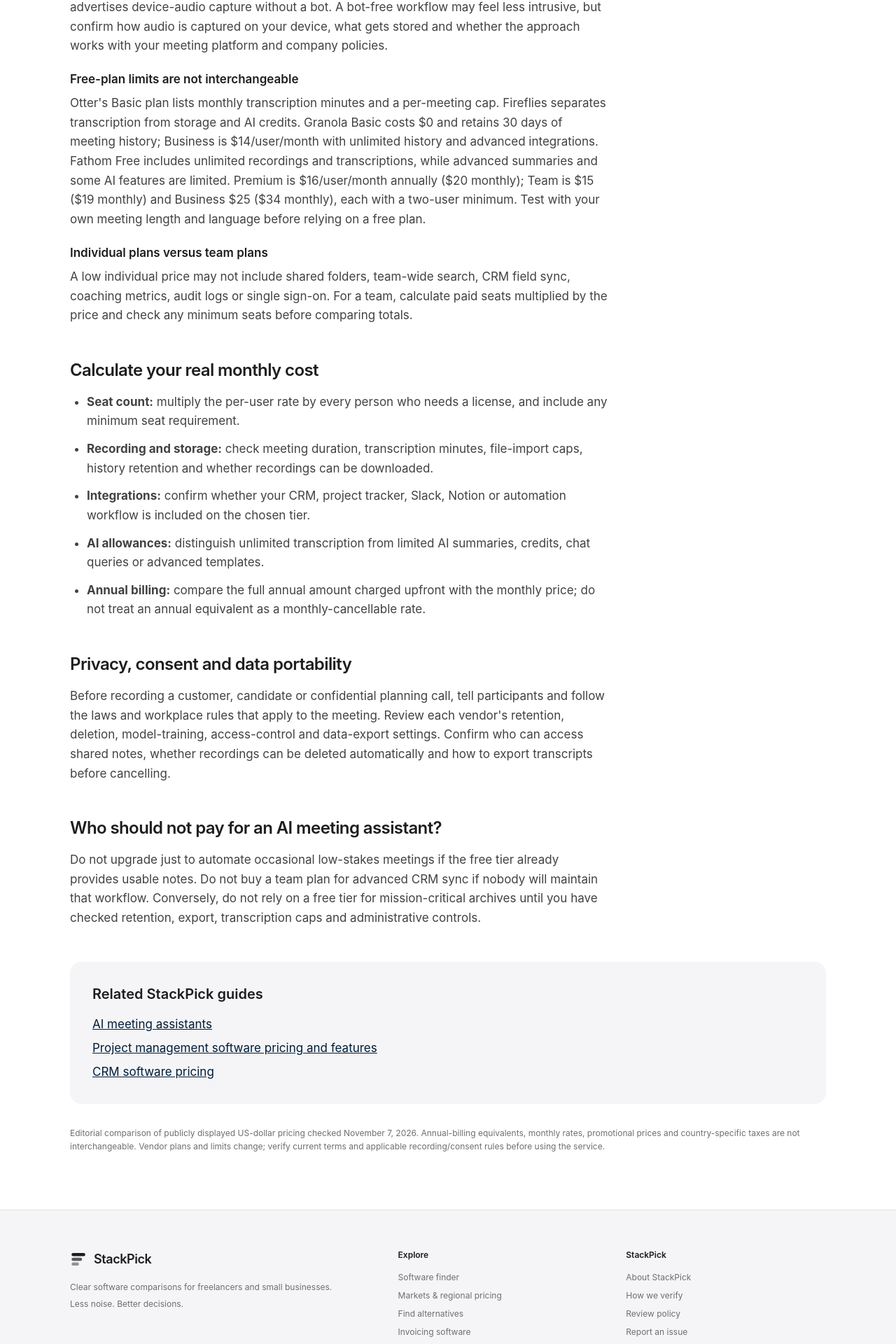
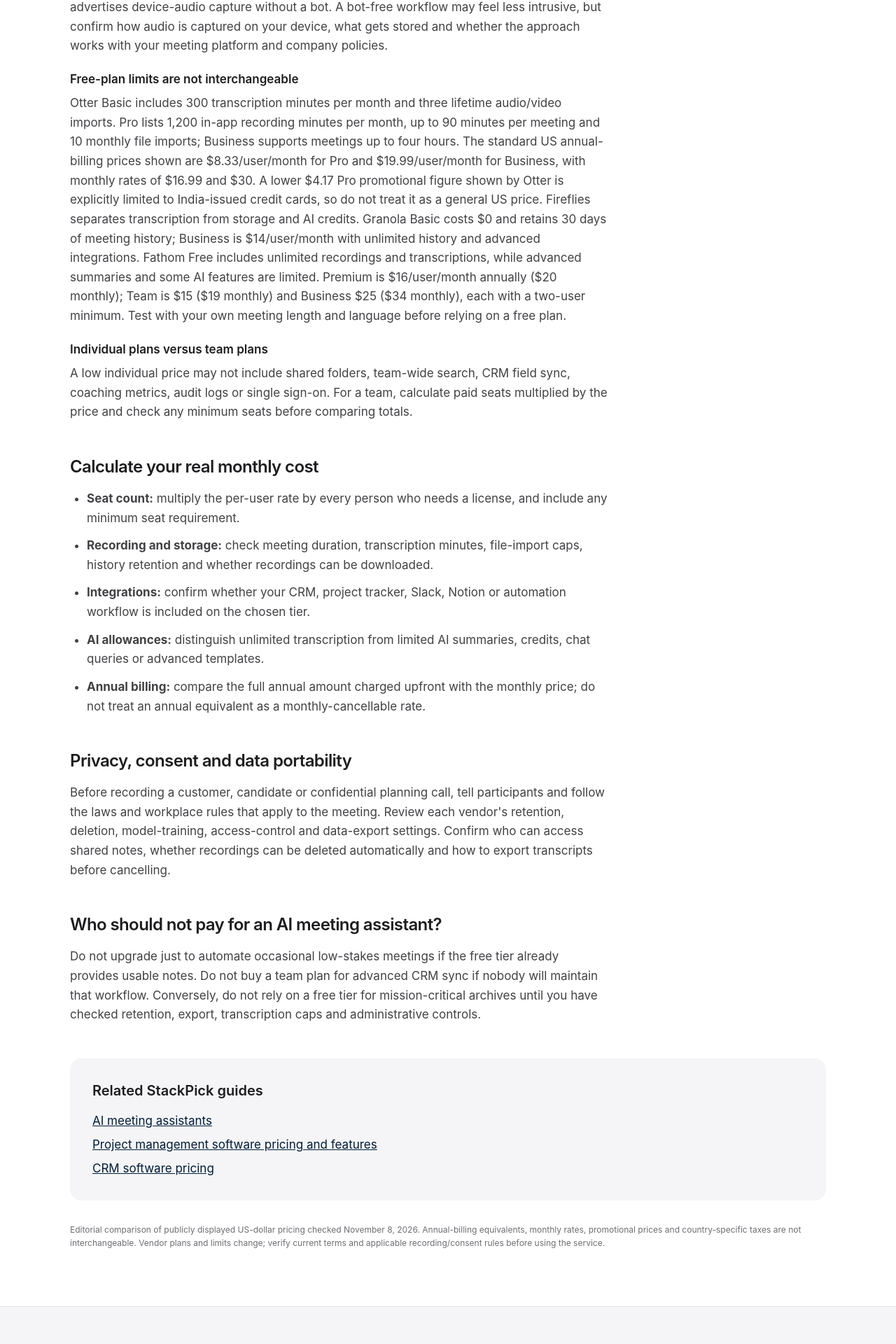
Before and after one commit to LinukaBandara/StackPick, a Next.js app: page /best/ai-meeting-assistant-pricing in a window 1280 px wide. Shown: the part 2650-4570 px from the top of the page at 70% size. Built offline with nearby package versions, Linux system fonts and the light colour scheme; no server answers.

Commit message:
Clarify Otter pricing and regional promotion limits

```diff
--- a/app/best/ai-meeting-assistant-pricing/page.tsx
+++ b/app/best/ai-meeting-assistant-pricing/page.tsx
@@ -48,7 +48,7 @@ export default function Page() {
           <h2 className="text-2xl font-semibold tracking-tight">Compare the capture method before the price</h2>
           <div className="mt-5 space-y-5 text-[#424245]">
             <div><h3 className="font-semibold text-[#1d1d1f]">Meeting bot versus bot-free capture</h3><p className="mt-2 leading-relaxed">Fathom, Fireflies and Otter commonly join supported video calls as a meeting assistant. Granola advertises device-audio capture without a bot. A bot-free workflow may feel less intrusive, but confirm how audio is captured on your device, what gets stored and whether the approach works with your meeting platform and company policies.</p></div>
-            <div><h3 className="font-semibold text-[#1d1d1f]">Free-plan limits are not interchangeable</h3><p className="mt-2 leading-relaxed">Otter's Basic plan lists monthly transcription minutes and a per-meeting cap. Fireflies separates transcription from storage and AI credits. Granola Basic costs $0 and retains 30 days of meeting history; Business is $14/user/month with unlimited history and advanced integrations. Fathom Free includes unlimited recordings and transcriptions, while advanced summaries and some AI features are limited. Premium is $16/user/month annually ($20 monthly); Team is $15 ($19 monthly) and Business $25 ($34 monthly), each with a two-user minimum. Test with your own meeting length and language before relying on a free plan.</p></div>
+            <div><h3 className="font-semibold text-[#1d1d1f]">Free-plan limits are not interchangeable</h3><p className="mt-2 leading-relaxed">Otter Basic includes 300 transcription minutes per month and three lifetime audio/video imports. Pro lists 1,200 in-app recording minutes per month, up to 90 minutes per meeting and 10 monthly file imports; Business supports meetings up to four hours. The standard US annual-billing prices shown are $8.33/user/month for Pro and $19.99/user/month for Business, with monthly rates of $16.99 and $30. A lower $4.17 Pro promotional figure shown by Otter is explicitly limited to India-issued credit cards, so do not treat it as a general US price. Fireflies separates transcription from storage and AI credits. Granola Basic costs $0 and retains 30 days of meeting history; Business is $14/user/month with unlimited history and advanced integrations. Fathom Free includes unlimited recordings and transcriptions, while advanced summaries and some AI features are limited. Premium is $16/user/month annually ($20 monthly); Team is $15 ($19 monthly) and Business $25 ($34 monthly), each with a two-user minimum. Test with your own meeting length and language before relying on a free plan.</p></div>
             <div><h3 className="font-semibold text-[#1d1d1f]">Individual plans versus team plans</h3><p className="mt-2 leading-relaxed">A low individual price may not include shared folders, team-wide search, CRM field sync, coaching metrics, audit logs or single sign-on. For a team, calculate paid seats multiplied by the price and check any minimum seats before comparing totals.</p></div>
           </div>
         </section>
@@ -82,7 +82,7 @@ export default function Page() {
             <li><Link className="underline" href="/best/crm-software-pricing">CRM software pricing</Link></li>
           </ul>
         </section>
-        <p className="mt-8 text-xs leading-relaxed text-[#6e6e73]">Editorial comparison of publicly displayed US-dollar pricing checked November 7, 2026. Annual-billing equivalents, monthly rates, promotional prices and country-specific taxes are not interchangeable. Vendor plans and limits change; verify current terms and applicable recording/consent rules before using the service.</p>
+        <p className="mt-8 text-xs leading-relaxed text-[#6e6e73]">Editorial comparison of publicly displayed US-dollar pricing checked November 8, 2026. Annual-billing equivalents, monthly rates, promotional prices and country-specific taxes are not interchangeable. Vendor plans and limits change; verify current terms and applicable recording/consent rules before using the service.</p>
       </article>
     </main>
   );
```
